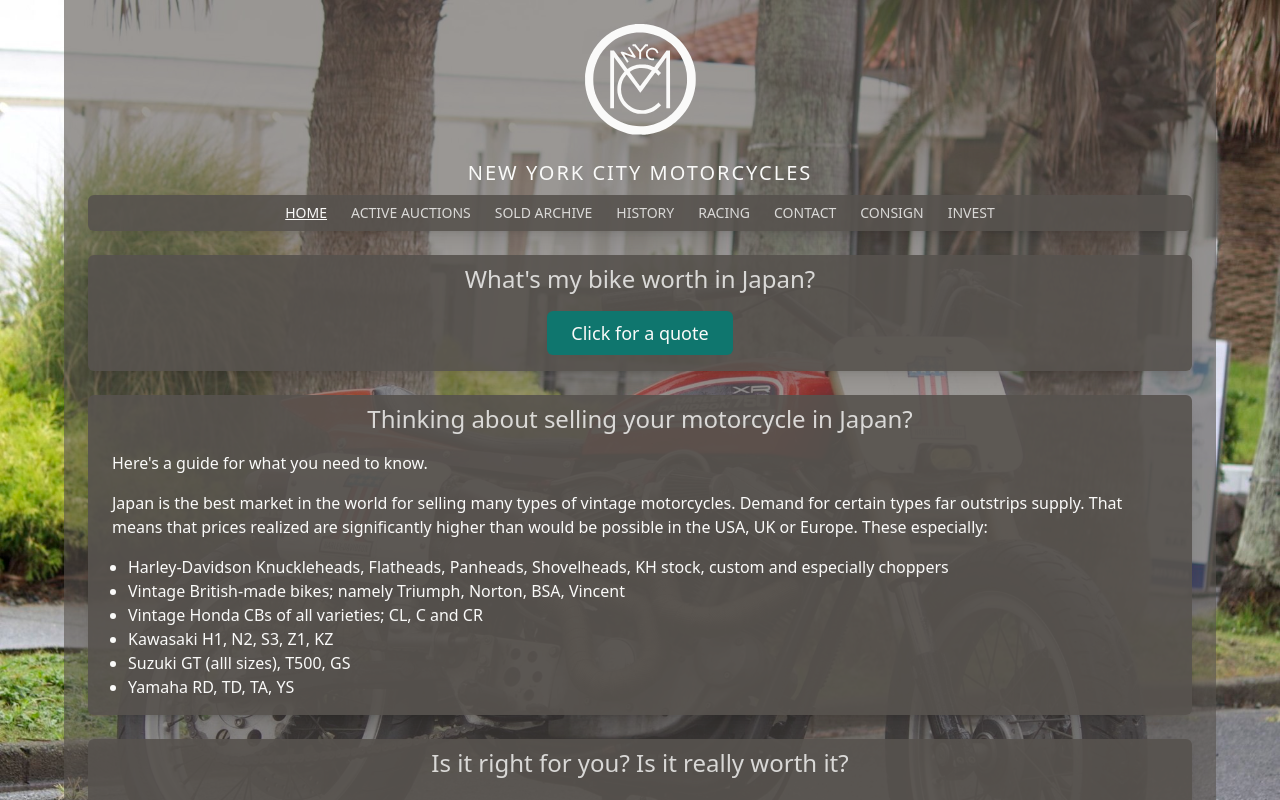
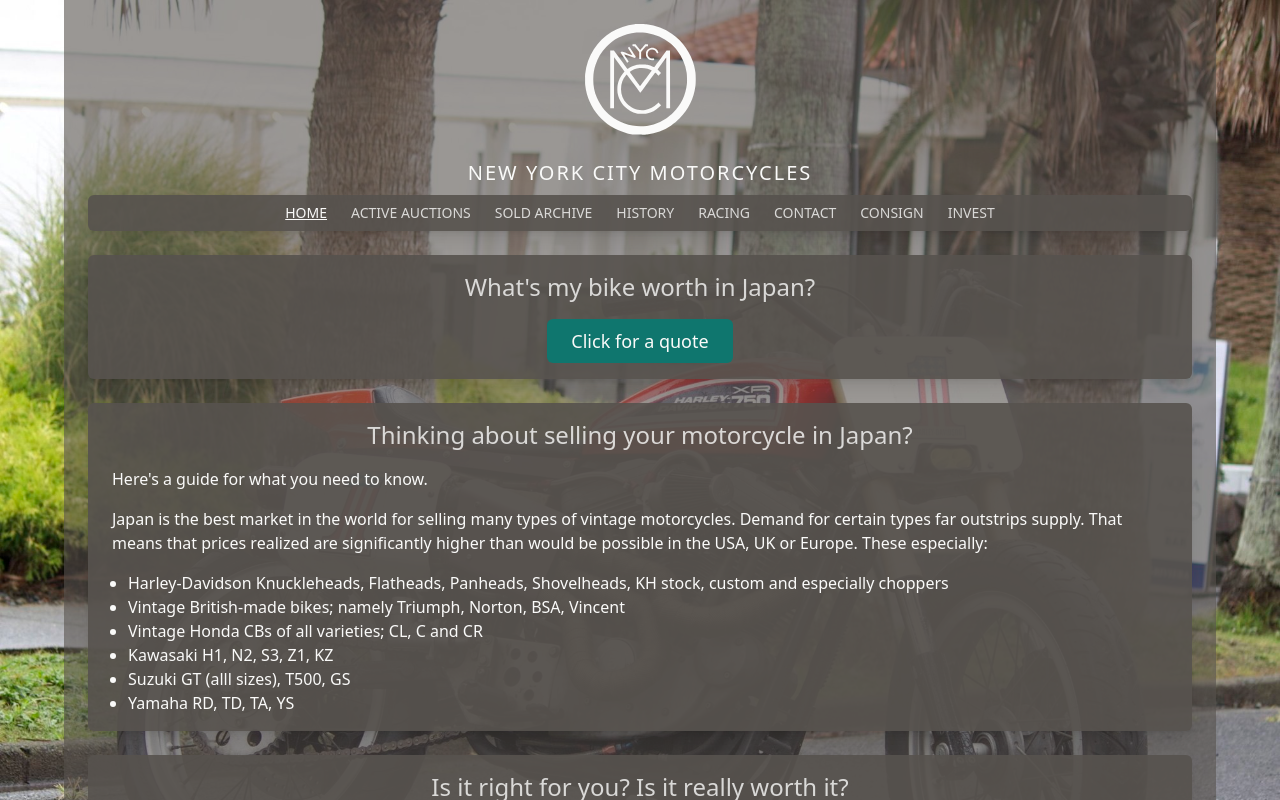
Before and after one commit to jedharwood/NycMotorcycles, a Next.js app: page / in a window 1280 px wide. Shown: the top 800 px of the page. Built offline with nearby package versions, Linux system fonts and the light colour scheme.

Commit message:
Styling updates

```diff
--- a/components/text-display/index.tsx
+++ b/components/text-display/index.tsx
@@ -50,7 +50,7 @@
   }
 
   return (
-    <section className="bg-stone-600 bg-opacity-90 w-full pt-2 pb-4 px-6 rounded-md text-stone-50 shadow-lg">
+    <section className="bg-stone-600 bg-opacity-90 w-full py-4 px-6 rounded-md text-stone-50 shadow-lg">
       {renderTitle()}
       {mapTextContent()}
       {renderChildElement()}
--- a/components/two-column-grid-page/index.tsx
+++ b/components/two-column-grid-page/index.tsx
@@ -29,7 +29,7 @@
       <img
         src={imageSrc}
         alt={intl.formatMessage({ id: imageAlt })}
-        className="w-full rounded-md"
+        className="w-full rounded-md shadow-lg"
       />
       <TextDisplay {...textDisplayProps} />
     </div>
```
